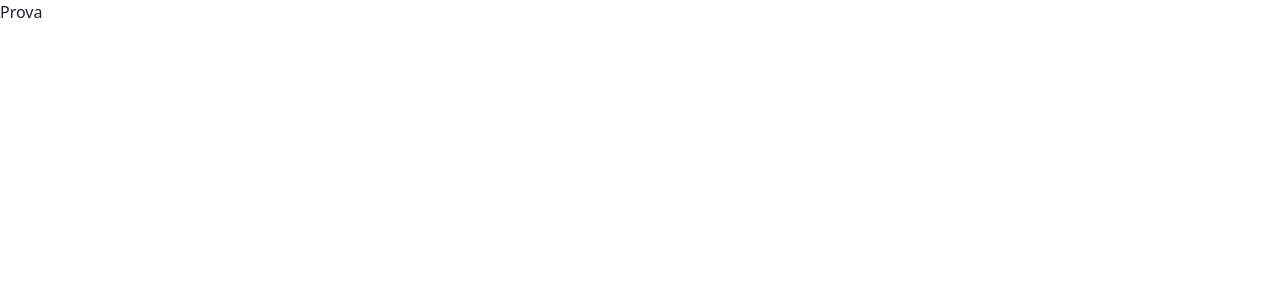
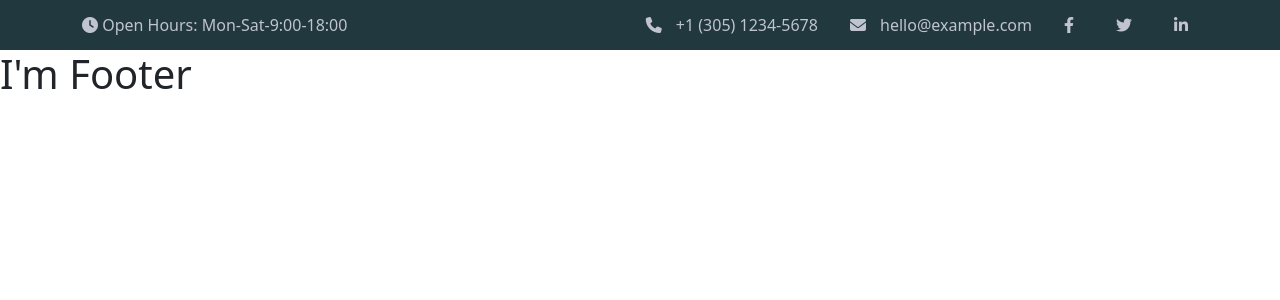
Before and after one commit to Mattia-Fasulo/proj-html-vuejs, a Vue app: page / in a window 1280 px wide. Shown: the top 300 px of the page. Built offline with nearby package versions, Linux system fonts and the light colour scheme.

Commit message:
add TopHeaderComponent

```diff
--- a/src/App.vue
+++ b/src/App.vue
@@ -1,12 +1,22 @@
 <template>
-  <div>
-    Prova
-  </div>
+  <AppHeaderVue />
+  <AppMain />
+  <AppFooter />
 </template>
 
 <script>
+import AppFooter from './components/AppFooter.vue';
+import AppHeaderVue from './components/AppHeader.vue';
+import AppMain from './components/AppMain.vue';
 export default {
-
+  component: {
+    AppHeaderVue,
+  },
+  components: {
+    AppHeaderVue,
+    AppMain,
+    AppFooter
+  }
 }
 </script>
 
--- a/src/assets/styles/main.scss
+++ b/src/assets/styles/main.scss
@@ -10,7 +10,20 @@
 @import "@fontsource/poppins/800.css";
 @import "@fontsource/poppins/900.css";
 
-$fa-font-path: "./webfonts";
+$fa-font-path: "../webfonts";
+@import "@fortawesome/fontawesome-free/scss/brands.scss";
 @import "@fortawesome/fontawesome-free/scss/fontawesome.scss";
 @import "@fortawesome/fontawesome-free/scss/solid.scss";
 @import "bootstrap/scss/bootstrap";
+
+* {
+    margin: 0;
+    padding: auto;
+    box-sizing: border-box;
+}
+
+ul {
+    li {
+        list-style: none;
+    }
+}
--- a/src/assets/styles/partials/_mixins.scss
+++ b/src/assets/styles/partials/_mixins.scss
@@ -0,0 +1,14 @@
+@mixin center($type: "both") {
+    display: flex;
+
+    @if $type == "vertical" {
+        justify-content: center;
+    }
+
+    @if $type == "horizontal" {
+        align-items: center;
+    } @else if $type == "both" {
+        justify-content: center;
+        align-items: center;
+    }
+}
--- a/src/assets/styles/partials/_variables.scss
+++ b/src/assets/styles/partials/_variables.scss
@@ -0,0 +1,2 @@
+$bg-top-head: #21383e;
+$txt-grey: #c0c3d0;
--- /dev/null
+++ b/src/components/AppFooter.vue
@@ -0,0 +1,15 @@
+<template>
+    <main>
+        <h1>I'm Footer</h1>
+    </main>
+</template>
+
+<script>
+export default {
+    name: 'AppFooter'
+}
+</script>
+
+<style lang="scss" scoped>
+
+</style>
--- /dev/null
+++ b/src/components/AppHeader.vue
@@ -0,0 +1,20 @@
+<template>
+    <TopHeaderComponent />
+    <div>
+    </div>
+</template>
+
+<script>
+import TopHeaderComponent from './ComponentsHeader/TopHeaderComponent.vue';
+
+export default {
+    name: 'AppHeader',
+    components: {
+        TopHeaderComponent
+    }
+}
+</script>
+
+<style lang="scss" scoped>
+
+</style>
--- /dev/null
+++ b/src/components/AppMain.vue
@@ -0,0 +1,15 @@
+<template>
+    <main>
+
+    </main>
+</template>
+
+<script>
+export default {
+    name: 'AppMain'
+}
+</script>
+
+<style lang="scss" scoped>
+
+</style>
--- /dev/null
+++ b/src/components/ComponentsHeader/TopHeaderComponent.vue
@@ -0,0 +1,74 @@
+<template>
+    <div class="my-container">
+        <div class="container">
+            <div class="timetable">
+                <i class="fa-solid fa-clock"></i>
+                <span> Open Hours: Mon-Sat-9:00-18:00</span>
+            </div>
+
+            <div class="contacts">
+                <ul>
+                    <li>
+                        <i class="fa-solid fa-phone"></i><span> +1 (305) 1234-5678</span>
+                    </li>
+                    <li>
+                        <i class="fa-solid fa-envelope"></i> hello@example.com
+                    </li>
+                    <li>
+                        <i class="fa-brands fa-facebook-f"></i>
+                    </li>
+                    <li>
+                        <i class="fa-brands fa-twitter"></i>
+                    </li>
+                    <li>
+                        <i class="fa-brands fa-linkedin-in"></i>
+                    </li>
+                </ul>
+            </div>
+
+        </div>
+    </div>
+</template>
+
+<script>
+
+export default {
+    name: 'TopHeaderComponent'
+}
+</script>
+
+<style lang="scss" scoped>
+@use '../../assets/styles/partials/variables' as *;
+@use '../../assets/styles/partials/mixins' as *;
+
+.my-container {
+    @include center();
+    color: $txt-grey;
+    background-color: $bg-top-head;
+    height: 50px;
+    width: 100%;
+}
+
+.container {
+    display: flex;
+    align-items: center;
+    justify-content: space-between;
+}
+
+.contacts {
+    @include center();
+
+    ul {
+        @include center();
+        margin-bottom: 0;
+
+        li {
+            padding-left: 2rem;
+
+            i {
+                margin-right: 10px;
+            }
+        }
+    }
+}
+</style>
```
